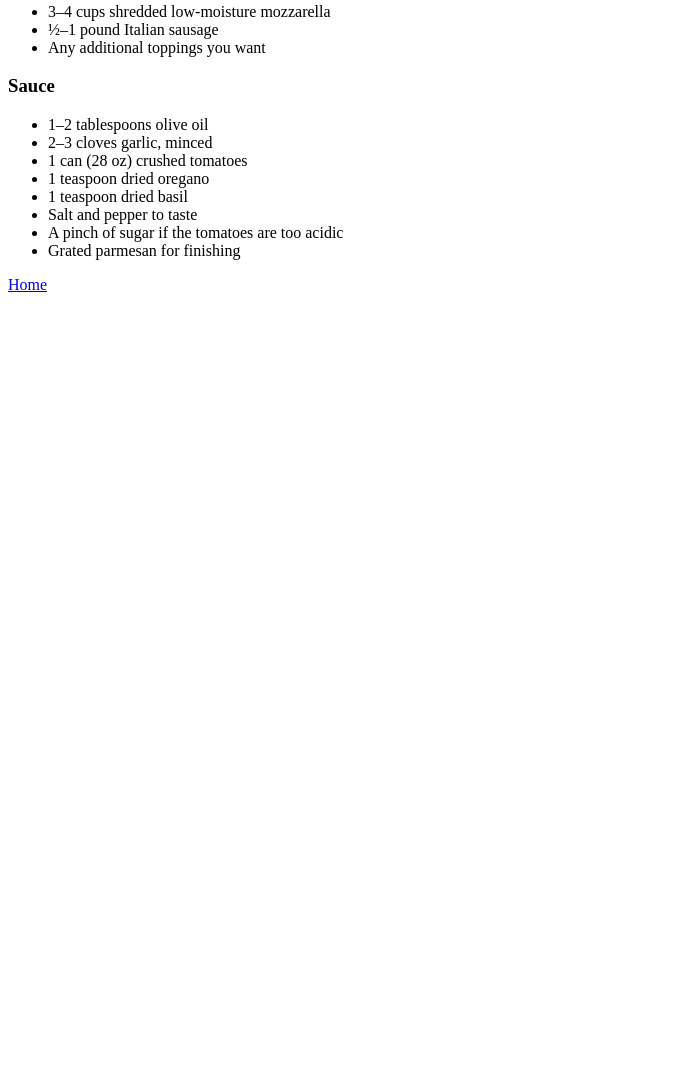
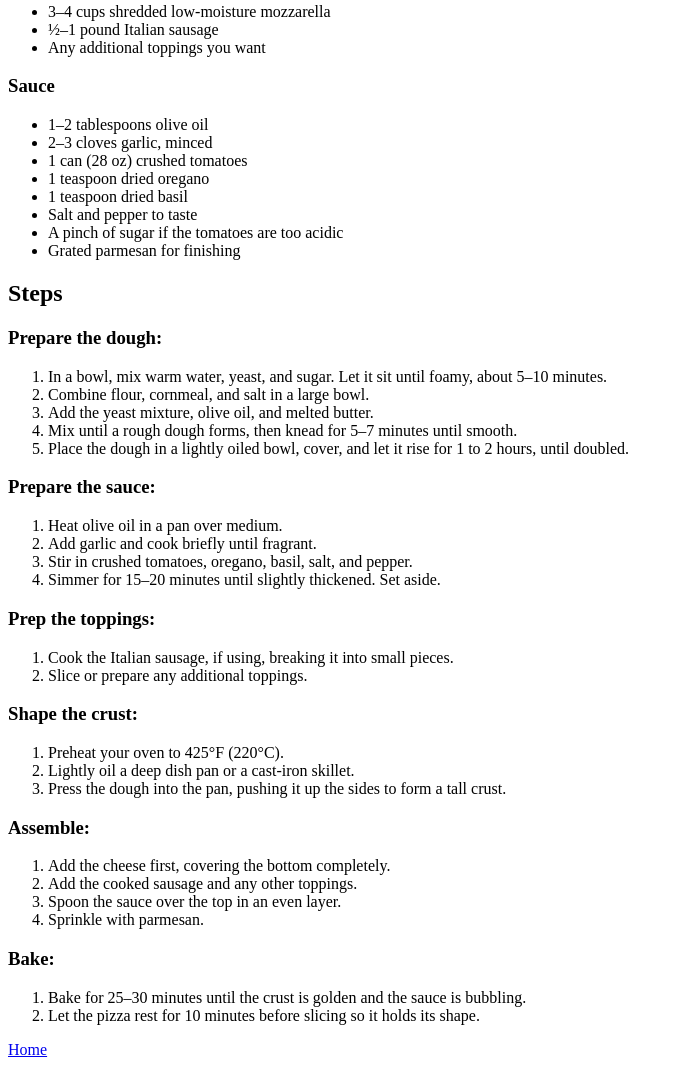
Before and after one commit to mcgee-b/odin-recipes, a plain HTML site: page recipes/deep-dish-pizza.html in a window 1280 px wide. Shown: the part 1180-2247 px from the top of the page, without its empty margins (0-683 px from the left). Before the commit the page ends 1482 px from the top, so only its background shows below. Drawn offline with Linux system fonts and the light colour scheme.

Commit message:
Add steps to deep-dish-pizza.html

```diff
--- a/recipes/deep-dish-pizza.html
+++ b/recipes/deep-dish-pizza.html
@@ -47,6 +47,52 @@
             <li>Grated parmesan for finishing</li>
         </ul>
 
+        <h2>Steps</h2>
+
+        <h3>Prepare the dough:</h3>
+        <ol>
+            <li>In a bowl, mix warm water, yeast, and sugar. Let it sit until foamy, about 5–10 minutes.</li>
+            <li>Combine flour, cornmeal, and salt in a large bowl.</li>
+            <li>Add the yeast mixture, olive oil, and melted butter.</li>
+            <li>Mix until a rough dough forms, then knead for 5–7 minutes until smooth.</li>
+            <li>Place the dough in a lightly oiled bowl, cover, and let it rise for 1 to 2 hours, until doubled.</li>
+        </ol>
+
+        <h3>Prepare the sauce:</h3>
+        <ol>
+            <li>Heat olive oil in a pan over medium.</li>
+            <li>Add garlic and cook briefly until fragrant.</li>
+            <li>Stir in crushed tomatoes, oregano, basil, salt, and pepper.</li>
+            <li>Simmer for 15–20 minutes until slightly thickened. Set aside.</li>
+        </ol>
+
+        <h3>Prep the toppings:</h3>
+        <ol>
+            <li>Cook the Italian sausage, if using, breaking it into small pieces.</li>
+            <li>Slice or prepare any additional toppings.</li>
+        </ol>
+
+        <h3>Shape the crust:</h3>
+        <ol>
+            <li>Preheat your oven to 425°F (220°C).</li>
+            <li>Lightly oil a deep dish pan or a cast-iron skillet.</li>
+            <li>Press the dough into the pan, pushing it up the sides to form a tall crust.</li>
+        </ol>
+
+        <h3>Assemble:</h3>
+        <ol>
+            <li>Add the cheese first, covering the bottom completely.</li>
+            <li>Add the cooked sausage and any other toppings.</li>
+            <li>Spoon the sauce over the top in an even layer.</li>
+            <li>Sprinkle with parmesan.</li>
+        </ol>
+
+        <h3>Bake:</h3>
+        <ol>
+            <li>Bake for 25–30 minutes until the crust is golden and the sauce is bubbling.</li>
+            <li>Let the pizza rest for 10 minutes before slicing so it holds its shape.</li>
+        </ol>
+
         <a href="../index.html">Home</a>
     </body>
 </html>
```
